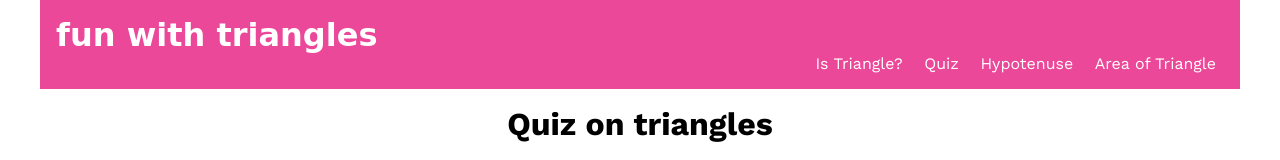
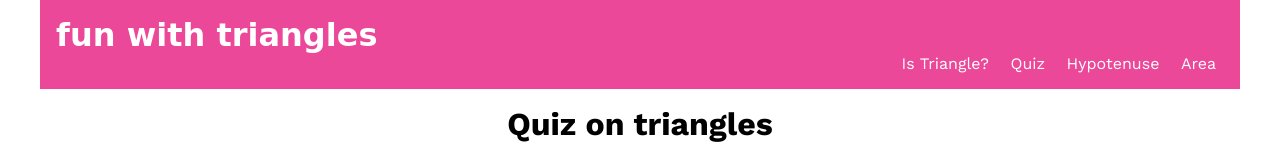
Before and after one commit to PrasadChavan2906/Triangulate, a plain HTML site: page index.html in a window 1280 px wide. Shown: the top 160 px of the page. Drawn offline with nearby package versions, Linux system fonts and the light colour scheme; a web font is replaced by a local one.

Commit message:
Modified Navigation

```diff
--- a/index.html
+++ b/index.html
@@ -18,7 +18,7 @@
         <a href="angles-triangles.js">Is Triangle?</a>
         <a href="/">Quiz</a>
         <a href="calculate-hypo.html">Hypotenuse</a>
-        <a href="calculate-area.html">Area of Triangle</a>
+        <a href="calculate-area.html">Area </a>
       </nav>
     </header>
     <main class="quiz-main">
```
Also changed, not shown: calculate-area.html (+1 -1 lines), calculate-hypo.html (+1 -1 lines), triangles.html (+1 -1 lines).
